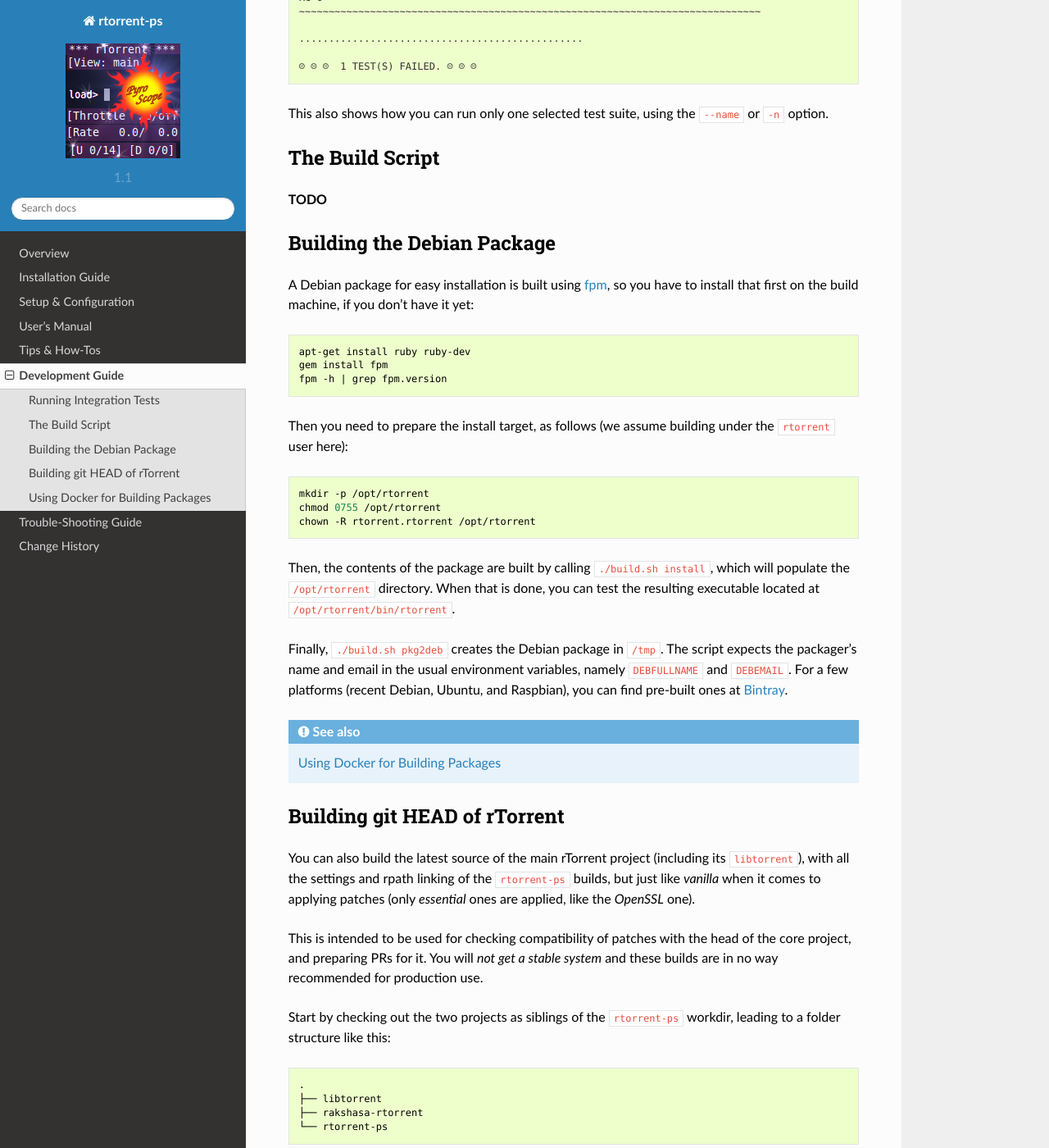
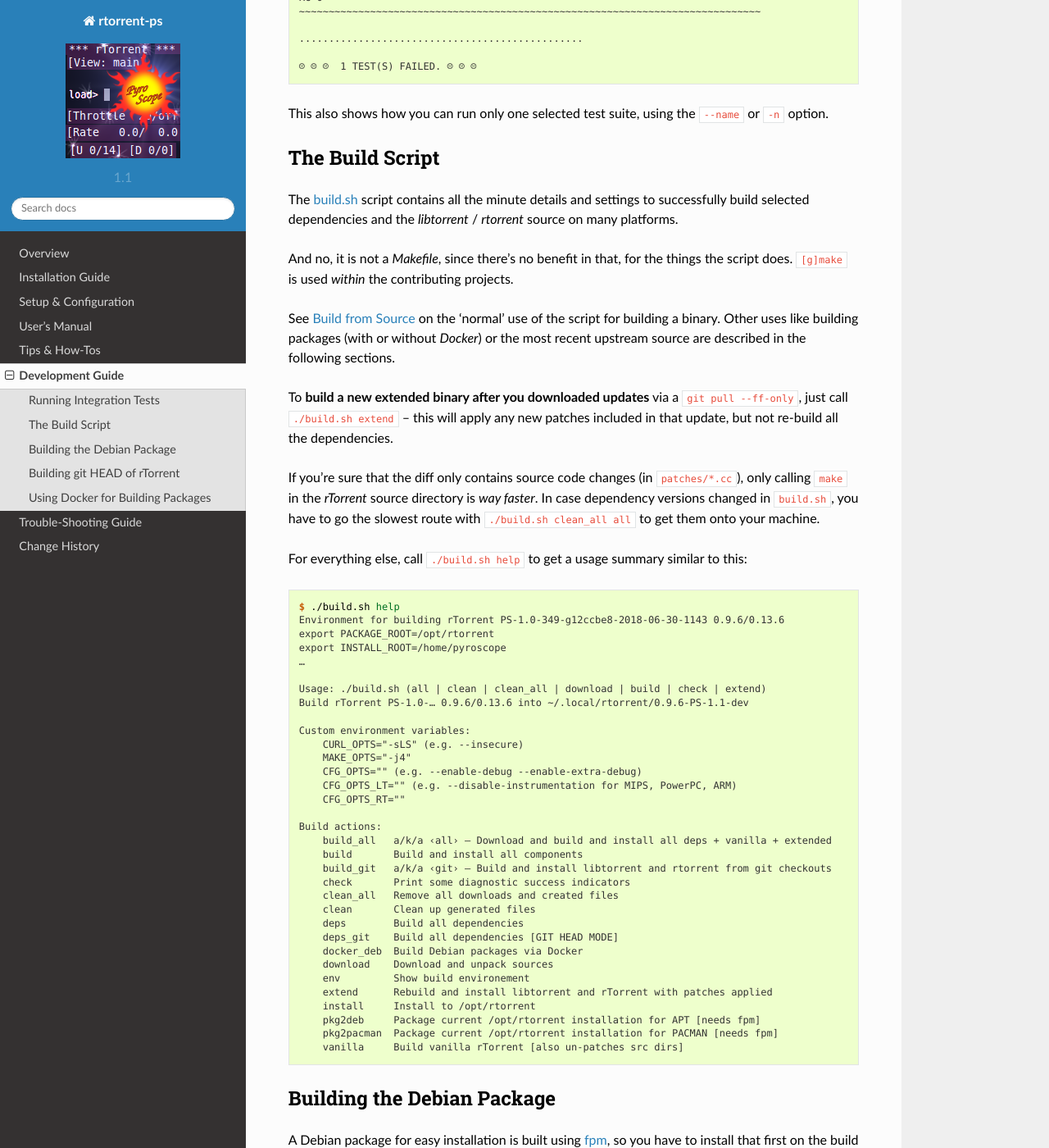
Before and after one commit to pyroscope/rtorrent-ps, a Sphinx documentation site: the page built from docs/develop.rst, in a window 1280 px wide and 1400 px high, scrolled down 1113 px. Shown: the whole window at 82% size. Built offline with Sphinx 7.4.7 and the Read the Docs theme 2.0.0, drawn with Linux system fonts in a browser that asks for light colours.

Commit message:
docs: all on build script usage

```diff
--- a/docs/develop.rst
+++ b/docs/develop.rst
@@ -70,7 +70,63 @@ This also shows how you can run only one selected test suite, using the ``--name
 The Build Script
 ----------------
 
-**TODO**
+The `build.sh`_ script contains all the minute details and settings to successfully
+build selected dependencies and the `libtorrent` / `rtorrent` source on many platforms.
+
+And no, it is not a `Makefile`, since there's no benefit in that, for the things the script does.
+``[g]make`` is used *within* the contributing projects.
+
+See :ref:`build-from-source` on the ‘normal’ use of the script for building a binary.
+Other uses like building packages (with or without `Docker`) or the most recent upstream source
+are described in the following sections.
+
+To **build a new extended binary after you downloaded updates** via a ``git pull --ff-only``,
+just call ``./build.sh extend`` – this will apply any new patches included in that update,
+but not re-build all the dependencies.
+
+If you're sure that the diff only contains source code changes (in ``patches/*.cc``),
+only calling ``make`` in the `rTorrent` source directory is *way faster*.
+In case dependency versions changed in ``build.sh``, you have to go the slowest route with
+``./build.sh clean_all all`` to get them onto your machine.
+
+
+For everything else, call ``./build.sh help`` to get a usage summary similar to this:
+
+.. code-block:: console
+
+    $ ./build.sh help
+    Environment for building rTorrent PS-1.0-349-g12ccbe8-2018-06-30-1143 0.9.6/0.13.6
+    export PACKAGE_ROOT=/opt/rtorrent
+    export INSTALL_ROOT=/home/pyroscope
+    …
+
+    Usage: ./build.sh (all | clean | clean_all | download | build | check | extend)
+    Build rTorrent PS-1.0-… 0.9.6/0.13.6 into ~/.local/rtorrent/0.9.6-PS-1.1-dev
+
+    Custom environment variables:
+        CURL_OPTS="-sLS" (e.g. --insecure)
+        MAKE_OPTS="-j4"
+        CFG_OPTS="" (e.g. --enable-debug --enable-extra-debug)
+        CFG_OPTS_LT="" (e.g. --disable-instrumentation for MIPS, PowerPC, ARM)
+        CFG_OPTS_RT=""
+
+    Build actions:
+        build_all   a/k/a ‹all› – Download and build and install all deps + vanilla + extended
+        build       Build and install all components
+        build_git   a/k/a ‹git› – Build and install libtorrent and rtorrent from git checkouts
+        check       Print some diagnostic success indicators
+        clean_all   Remove all downloads and created files
+        clean       Clean up generated files
+        deps        Build all dependencies
+        deps_git    Build all dependencies [GIT HEAD MODE]
+        docker_deb  Build Debian packages via Docker
+        download    Download and unpack sources
+        env         Show build environement
+        extend      Rebuild and install libtorrent and rTorrent with patches applied
+        install     Install to /opt/rtorrent
+        pkg2deb     Package current /opt/rtorrent installation for APT [needs fpm]
+        pkg2pacman  Package current /opt/rtorrent installation for PACMAN [needs fpm]
+        vanilla     Build vanilla rTorrent [also un-patches src dirs]
 
 
 .. _build-pkg2deb:
```
Also changed, not shown: other parts of docs/develop.rst (+3 -3 lines), docs/install.rst (+14 -10 lines).
